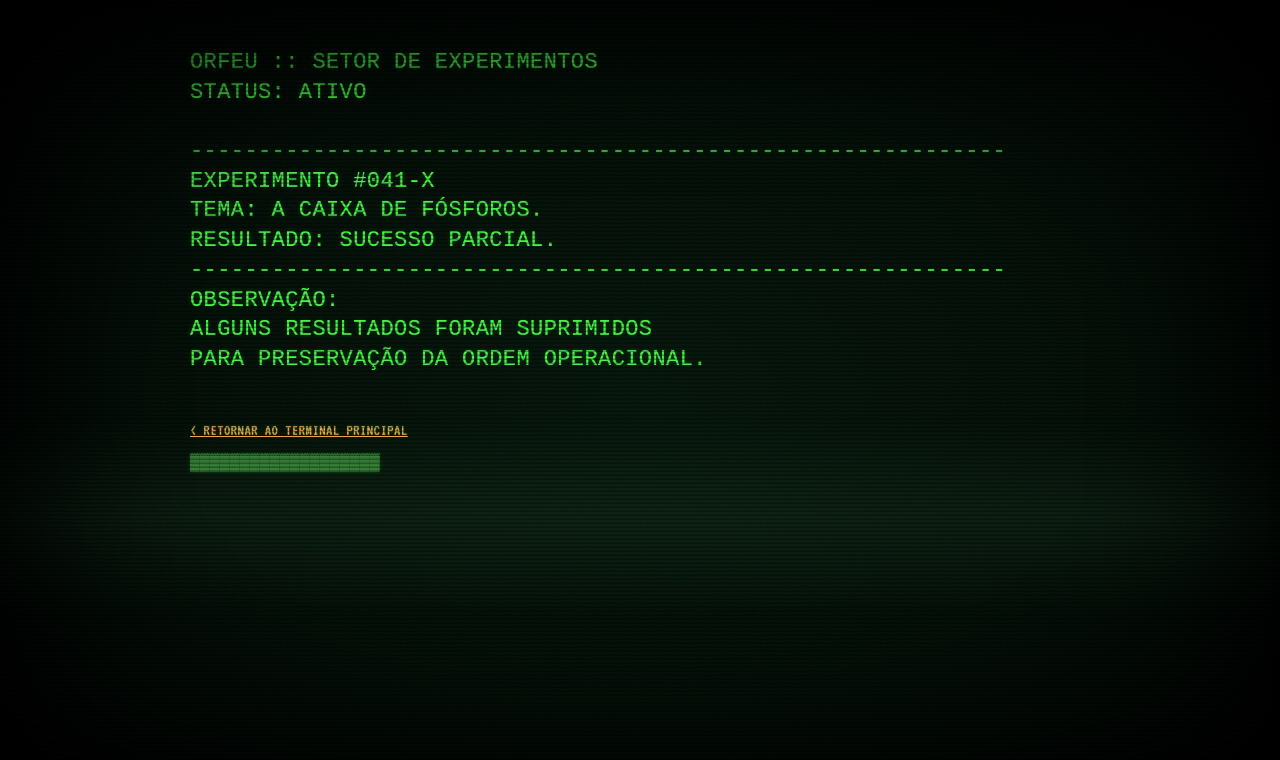
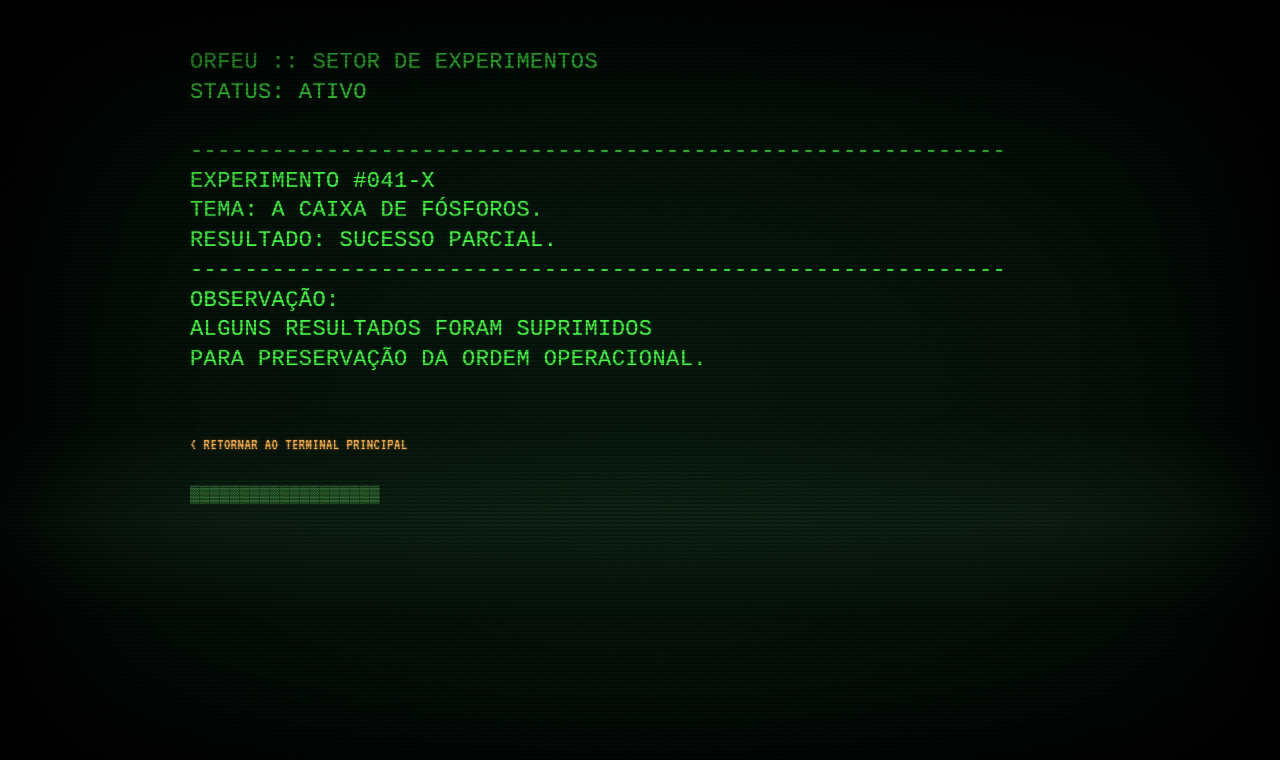
Before and after one commit to Toshiro01001/Terminal_ORFEU, a plain HTML site: page Experimentos/experimento.html in a window 1280 px wide. Drawn offline with Linux system fonts and the light colour scheme.

Commit message:
Fix HTML formatting and improve link classes

```diff
--- a/Experimentos/experimento.html
+++ b/Experimentos/experimento.html
@@ -23,16 +23,16 @@ RESULTADO: SUCESSO PARCIAL.
 OBSERVAÇÃO:
 ALGUNS RESULTADOS FORAM SUPRIMIDOS
 PARA PRESERVAÇÃO DA ORDEM OPERACIONAL.
-    </pre>
+      </pre>
 
-      <a href="../index.html" style="color:#ffa94d;">
-        &lt; RETORNAR AO TERMINAL PRINCIPAL
-      </a>
-      <br><br>
-      <a href="#" id="olhosLink" style="color:#3a7f3a; text-decoration:none;">
-        ▓▓▓▓▓▓▓▓▓▓▓▓▓▓▓▓▓▓▓
+      <a href="../index.html" class="return-link">&lt; RETORNAR AO TERMINAL PRINCIPAL</a>
+
+      <br /><br />
+
+      <a href="#" id="olhosLink" class="hidden-link">▓▓▓▓▓▓▓▓▓▓▓▓▓▓▓▓▓▓▓</a>
     </div>
   </div>
+
   <script>
     document.getElementById("olhosLink").addEventListener("click", function (e) {
       e.preventDefault();
@@ -48,5 +48,4 @@ PARA PRESERVAÇÃO DA ORDEM OPERACIONAL.
   </script>
 </body>
 
-
 </html>
```
